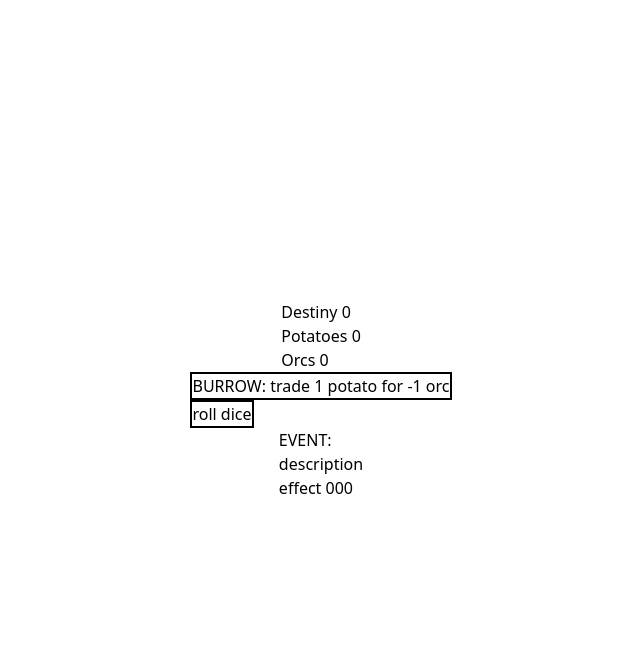
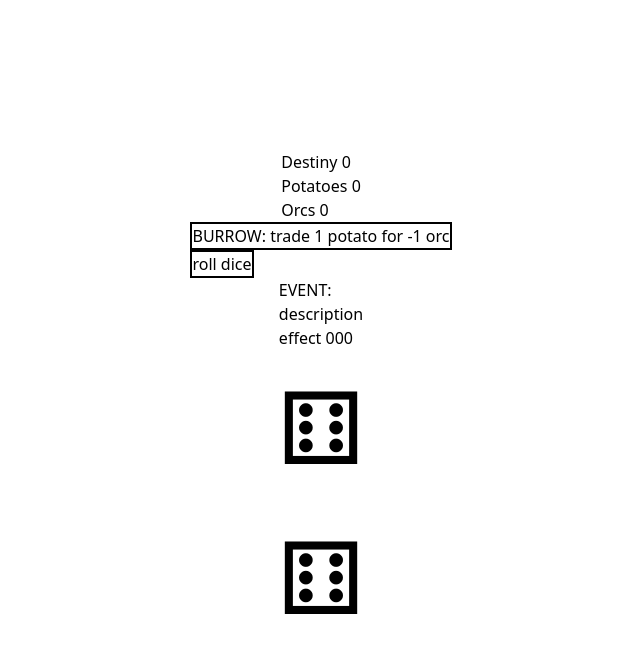
Before and after one commit to muddv/potato-game, a Next.js app: page /wow in a window 1280 px wide. Shown: the top 652 px of the page, without its empty margins (319-959 px from the left). Built offline with nearby package versions, Linux system fonts and the light colour scheme.

Commit message:
animated dice component

```diff
--- a/src/pages/wow.tsx
+++ b/src/pages/wow.tsx
@@ -43,6 +43,8 @@ const Wow: NextPage = () => {
                     <div>description {gameEventDescription}</div>
                     <div>effect {gameEventEffect}</div>
                 </div>
+                <div className="dice"></div>
+                <div className="dice1"></div>
             </div>
         </>
     )
--- a/src/styles/globals.css
+++ b/src/styles/globals.css
@@ -1,3 +1,38 @@
 @tailwind base;
 @tailwind components;
 @tailwind utilities;
+
+@layer components {
+    .dice {
+        font-size: 100px;
+        font-weight: 500;
+    }
+    .dice::after {
+        content:'';
+        animation: rolling 2s linear infinite;
+      }
+      @keyframes rolling {
+        0% {content:'\2680';}
+        20% {content:'\2681';}
+        40% {content:'\2682';}
+        60% {content:'\2683';}
+        80% {content:'\2684';}
+        100% {content:'\2685';}
+      }
+    .dice1 {
+        font-size: 100px;
+        font-weight: 500;
+    }
+    .dice1::after {
+        content:'';
+        animation: rolling 2s linear infinite;
+      }
+      @keyframes rolling {
+        0% {content:'\2681';}
+        20% {content:'\2680';}
+        40% {content:'\2683';}
+        60% {content:'\2682';}
+        80% {content:'\2685';}
+        100% {content:'\2684';}
+      }
+}
```
